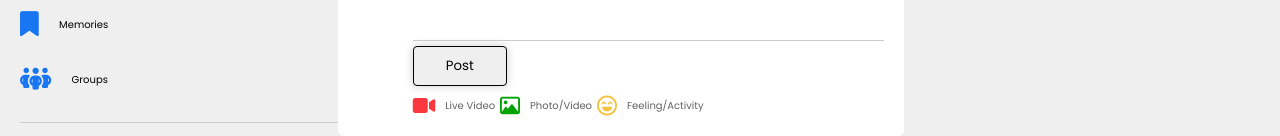
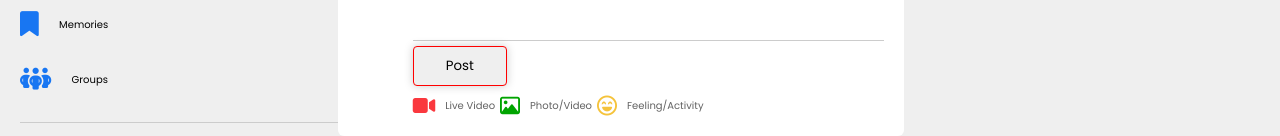
Before and after one commit to VinuGirase/new-fb, a plain HTML site: page index.html in a window 1280 px wide. Shown: the part 181-317 px from the top of the page. Drawn offline with Linux system fonts and the light colour scheme.

Commit message:
Update style.css

```diff
--- a/style.css
+++ b/style.css
@@ -220,7 +220,8 @@ nav{
 .post-input-container .save-btn{
     width:20%;
     height:4rem;
-    border: 1px solid rgb(0, 0, 0);
+/*     border: 1px solid rgb(0, 0, 0); */
+    border: 1px solid red;
     border-radius: 4px;
     box-shadow: 0px 0px 10px rgba(0,0,0,0.2);
 
```
